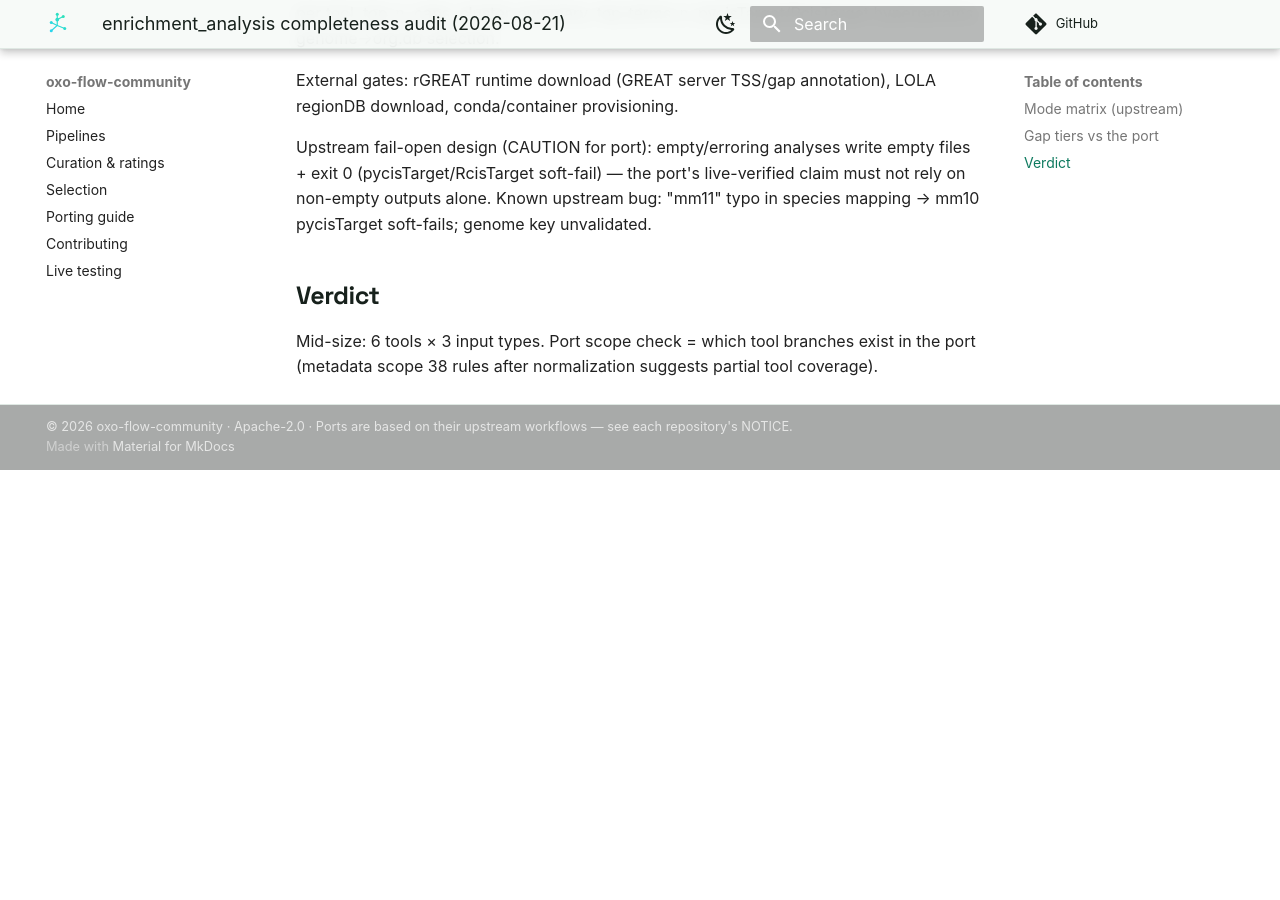
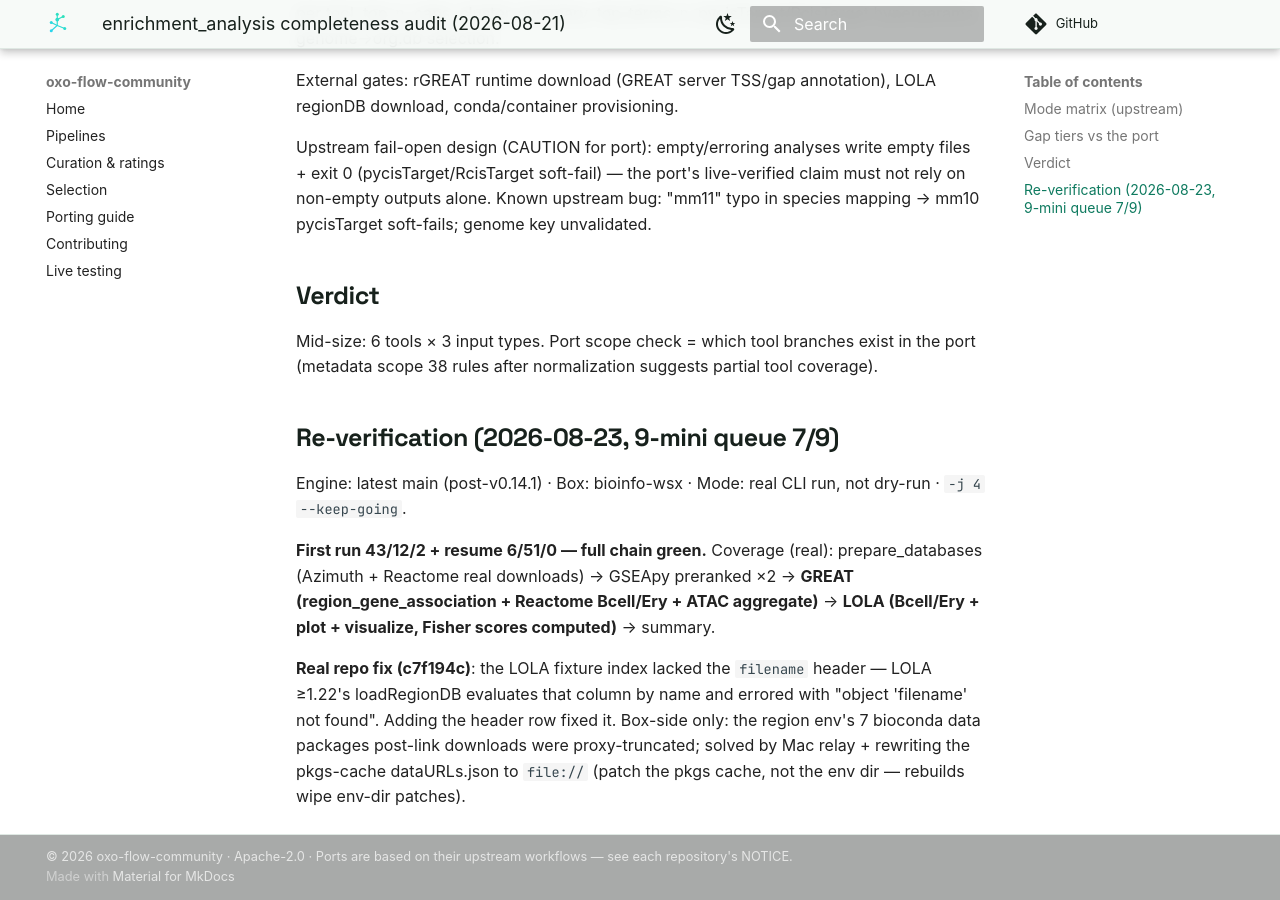
Before and after one commit to oxo-flow-community/oxo-flow-community.github.io, an MkDocs documentation site: the page built from docs/about/audits/enrichment-2026-08.md, in a window 1280 px wide and 900 px high, scrolled down 1206 px. Built offline with MkDocs 1.6.1 and Material for MkDocs 9.7.7, drawn with Linux system fonts in a browser that asks for light colours; comment, search, counter and statistics services are not loaded; before the commit the page ends 1676 px from its top, so only the background shows below that.

Commit message:
docs(audit): enrichment 9-mini 7/9 PASS — GREAT+LOLA real, LOLA filename-header fix (c7f194c) + pkgs-cache patch lesson

```diff
--- a/docs/about/audits/enrichment-2026-08.md
+++ b/docs/about/audits/enrichment-2026-08.md
@@ -51,3 +51,22 @@ soft-fails; genome key unvalidated.
 Mid-size: 6 tools × 3 input types. Port scope check = which tool
 branches exist in the port (metadata scope 38 rules after
 normalization suggests partial tool coverage).
+
+## Re-verification (2026-08-23, 9-mini queue 7/9)
+
+Engine: latest main (post-v0.14.1) · Box: bioinfo-wsx · Mode: real CLI
+run, not dry-run · `-j 4 --keep-going`.
+
+**First run 43/12/2 + resume 6/51/0 — full chain green.** Coverage
+(real): prepare_databases (Azimuth + Reactome real downloads) →
+GSEApy preranked ×2 → **GREAT (region_gene_association + Reactome
+Bcell/Ery + ATAC aggregate)** → **LOLA (Bcell/Ery + plot +
+visualize, Fisher scores computed)** → summary.
+
+**Real repo fix (c7f194c)**: the LOLA fixture index lacked the
+`filename` header — LOLA ≥1.22's loadRegionDB evaluates that column
+by name and errored with "object 'filename' not found". Adding the
+header row fixed it. Box-side only: the region env's 7 bioconda data
+packages post-link downloads were proxy-truncated; solved by Mac
+relay + rewriting the pkgs-cache dataURLs.json to `file://` (patch
+the pkgs cache, not the env dir — rebuilds wipe env-dir patches).
```
Also changed, not shown: skills/live-test/references/failure-catalog.md (+8 -0 lines).
